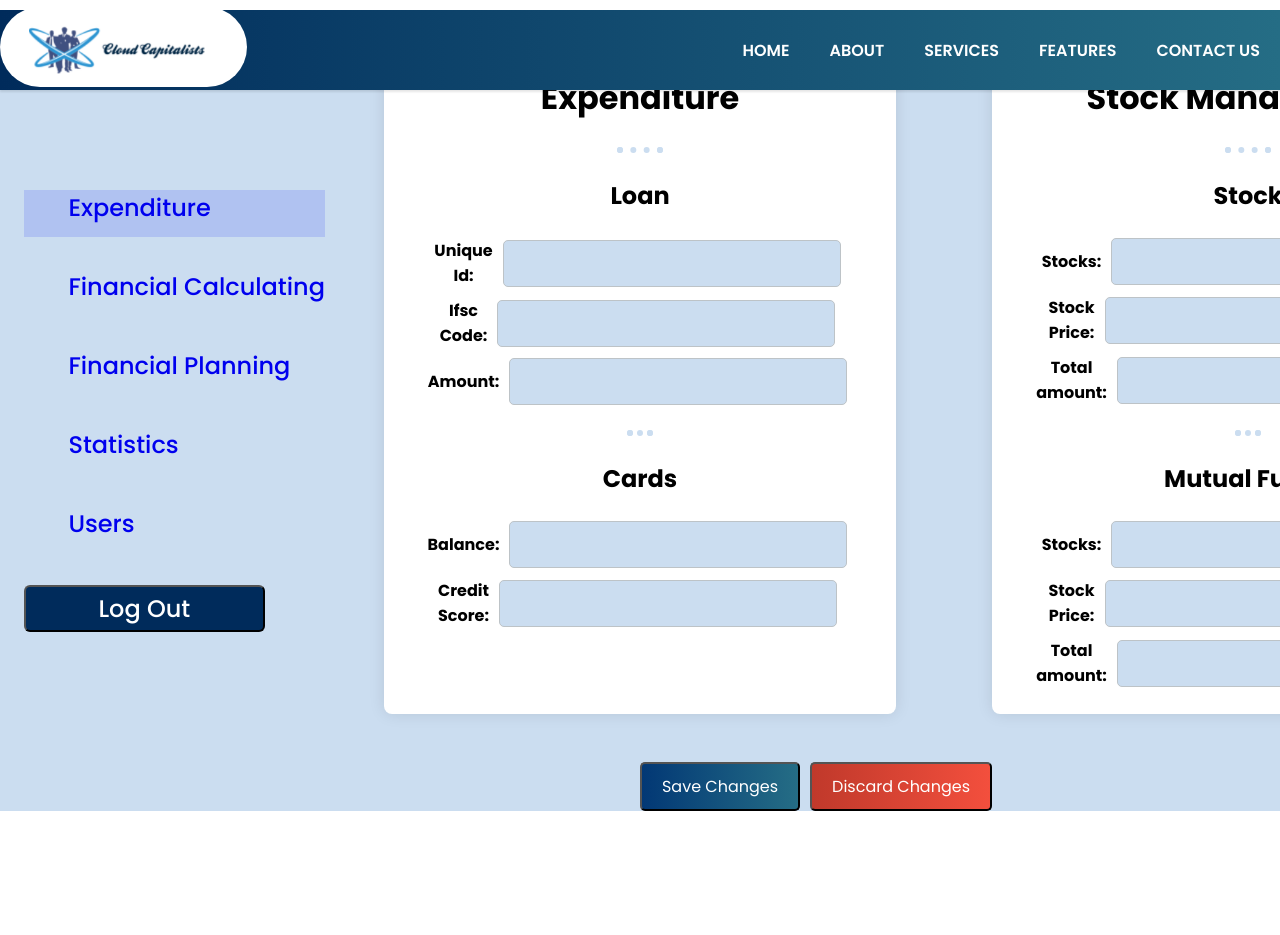
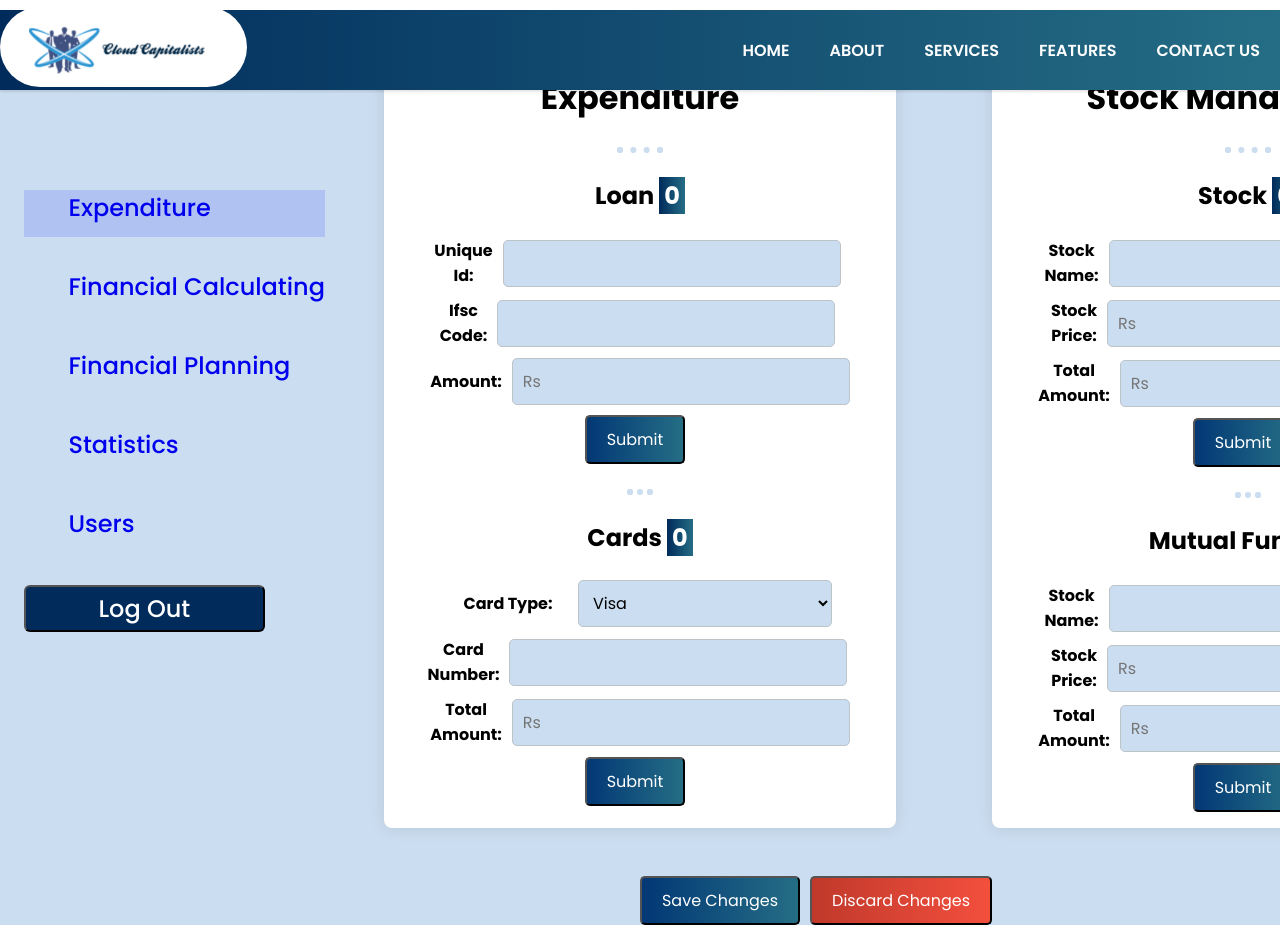
Before and after one commit to murlipatel1/gfg_cloudhackethon, a React (Create React App) app in the folder client_react/: page /expendeture in a window 1280 px wide. Shown: the top 935 px of the page. Before the commit the page ends 821 px from the top, so only its background shows below. Built offline with nearby package versions, Linux system fonts and the light colour scheme; some icons are missing.

Commit message:
Add Counter in Expenditure

```diff
--- a/client_react/src/components/Expendeture/Expendeture.jsx
+++ b/client_react/src/components/Expendeture/Expendeture.jsx
@@ -1,9 +1,29 @@
-import React from "react";
+import React, { useState } from "react";
 import "./expendeture.css";
 import SideBar from "../SideBar/SideBar";
 import Navbar from "../Navbar/navbar";
 
 const Expendeture = () => {
+  const [loanCounter, setLoanCounter] = useState(0);
+  const [cardCounter, setCardCounter] = useState(0);
+  const [stockCounter, setStockCounter] = useState(0);
+  const [mfCounter, setMFCounter] = useState(0);
+
+  const increaseLoan = () => {
+    setLoanCounter(loanCounter + 1);
+  };
+
+  const increaseCard = () => {
+    setCardCounter(cardCounter + 1);
+  };
+
+  const increaseStock = () => {
+    setStockCounter(stockCounter + 1);
+  };
+
+  const increaseMF = () => {
+    setMFCounter(mfCounter + 1);
+  };
   return (
     <>
       <Navbar active={"expendeture"} />
@@ -15,7 +35,9 @@ const Expendeture = () => {
               <h1>Expenditure</h1>
               <hr className="myhr" />
               <div>
-                <h2>Loan</h2>
+                <h2>
+                  Loan <span className="counter">{loanCounter}</span>
+                </h2>
                 <br />
                 <div className="sub-container">
                   <label for="name">Unique Id:</label>
@@ -27,63 +49,130 @@ const Expendeture = () => {
                 </div>
                 <div className="sub-container">
                   <label for="email">Amount:</label>
-                  <input type="text" id="loanamount" name="loanamount" />
+                  <input
+                    type="number"
+                    id="loanamount"
+                    name="loanamount"
+                    placeholder="Rs"
+                  />
                 </div>
-
+                <button className="change-password" onClick={increaseLoan}>
+                  Submit
+                </button>
                 {/* <!-- <div className="notification">!</div> --> */}
                 {/* </div> */}
                 <hr className="myhre" />
                 <div className="">
-                  <h2>Cards</h2>
+                  <h2>
+                    Cards <span className="counter">{cardCounter}</span>
+                  </h2>
                   <br />
                   <div className="sub-container">
-                    <label for="name">Balance:</label>
-                    <input type="text" id="name" name="name" />
+                    {/* <label for="name">Card Type:</label>
+                    <input type="text" id="name" name="name" /> */}
+                    <label htmlFor="cardType">Card Type:</label>
+                    <select
+                      id="cardType"
+                      name="cardType"
+                      className="dropbox-menu"
+                    >
+                      <option value="visa">Visa</option>
+                      <option value="mastercard">Mastercard</option>
+                      <option value="amex">American Express</option>
+                      <option value="discover">Discover</option>
+                    </select>
                   </div>
                   <div className="sub-container">
-                    <label for="name">Credit Score:</label>
-                    <input type="text" id="name" name="name" />
+                    <label for="phone"> Card Number:</label>
+                    <input
+                      type="text"
+                      id="number"
+                      name="number"
+                      maxLength={16}
+                    />
+                  </div>
+                  <div className="sub-container">
+                    <label for="name">Total Amount:</label>
+                    <input
+                      type="number"
+                      id="total-quantity"
+                      name="total-quantity"
+                      placeholder="Rs"
+                    />
                   </div>
                 </div>
               </div>
+              <button className="change-password" onClick={increaseCard}>
+                Submit
+              </button>
             </div>
             <div className="expendeturecontainer">
               <h1>Stock Management</h1>
 
               <hr className="myhr" />
               <div>
-                <h2>Stock</h2>
+                <h2>
+                  Stock <span className="counter">{stockCounter}</span>
+                </h2>
                 <br />
                 <div className="sub-container">
-                  <label for="name">Stocks:</label>
+                  <label for="name">Stock Name:</label>
                   <input type="text" id="name" name="name" />
                 </div>
                 <div className="sub-container">
                   <label for="phone"> Stock Price:</label>
-                  <input type="tel" id="phone" name="phone" />
+                  <input
+                    type="number"
+                    id="stock-price"
+                    name="stock-price"
+                    placeholder="Rs"
+                  />
                 </div>
                 <div className="sub-container">
-                  <label for="name">Total amount:</label>
-                  <input type="text" id="name" name="name" />
+                  <label for="name">Total Amount:</label>
+                  <input
+                    type="number"
+                    id="total-quantity"
+                    name="total-quantity"
+                    placeholder="Rs"
+                  />
                 </div>
               </div>
+              <button className="change-password" onClick={increaseStock}>
+                Submit
+              </button>
               <hr className="myhre" />
               <div>
-                <h2>Mutual Funds</h2>
+                <h2>
+                  Mutual Funds <span className="counter">{mfCounter}</span>
+                </h2>
                 <br />
                 <div className="sub-container">
-                  <label for="name">Stocks:</label>
+                  <label for="name">Stock Name:</label>
                   <input type="text" id="name" name="name" />
                 </div>
                 <div className="sub-container">
                   <label for="phone"> Stock Price:</label>
-                  <input type="tel" id="phone" name="phone" />
+                  <input
+                    type="number"
+                    id="stock-price"
+                    name="stock-price"
+                    placeholder="Rs"
+                  />
                 </div>
                 <div className="sub-container">
-                  <label for="name">Total amount:</label>
-                  <input type="text" id="name" name="name" />
+                  <label for="name">Total Amount:</label>
+                  <input
+                    type="number"
+                    id="total-quantity"
+                    name="total-quantity"
+                    placeholder="Rs"
+                  />
                 </div>
               </div>
+              <button className="change-password" onClick={increaseMF}>
+                Submit
+              </button>
             </div>
           </div>
           <div className="sub-container buttonalignment">
--- a/client_react/src/components/Expendeture/expendeture.css
+++ b/client_react/src/components/Expendeture/expendeture.css
@@ -6,7 +6,7 @@
 @import url("https://fonts.googleapis.com/css2?family=Poppins:wght@200;300;400;500;600;700&display=swap");
 /* font-family: "Poppins", sans-serif; */
 
-*{
+* {
   margin: 0px;
   padding: 0px;
 }
@@ -21,7 +21,7 @@
   background-color: #cbddf0;
   /* box-shadow: 0 0 20px rgba(0, 0, 0, 0.1); */
 }
-.container-exp{
+.container-exp {
   background-color: #cbddf0;
 }
 
@@ -48,7 +48,7 @@
   flex-direction: row;
 }
 
-.expendeturecontainer{
+.expendeturecontainer {
   background-color: #fff;
   padding: 1rem;
   box-shadow: 0 0 1rem rgba(0, 0, 0, 0.1);
@@ -58,10 +58,22 @@
   margin-right: 2rem;
   margin-bottom: 3rem;
   margin-top: 3rem;
-
 }
 .top1 {
   margin-top: 30rem;
+}
+
+.counter {
+  width: 40px;
+  height: auto;
+  background: linear-gradient(to right, #002b5b, #256d85);
+  color: #fff;
+  /* display: flex; */
+  align-items: center;
+  justify-content: center;
+  font-weight: bold;
+  /* margin-top: 10px; */
+  padding: 2px 5px 2px 5px;
 }
 
 .myhr {
@@ -96,9 +108,19 @@
   font-size: 1rem;
 }
 
+.dropbox-menu {
+  padding: 10px;
+  border-radius: 5px;
+  border: 1px solid #bdc3c7;
+  font-size: 1rem;
+  flex-grow: 1;
+  background-color: #cbddf0;
+}
+
 input[type="text"],
 input[type="tel"],
 input[type="email"],
+input[type="number"],
 textarea {
   padding: 10px;
   border-radius: 5px;
@@ -115,7 +137,7 @@ button {
   font-size: 1rem;
 }
 
-.buttonalignment{
+.buttonalignment {
   margin-left: 25rem;
 }
 
@@ -133,6 +155,7 @@ button {
   input[type="text"],
   input[type="tel"],
   input[type="email"],
+  input[type="number"],
   textarea {
     width: 100%;
   }
```
